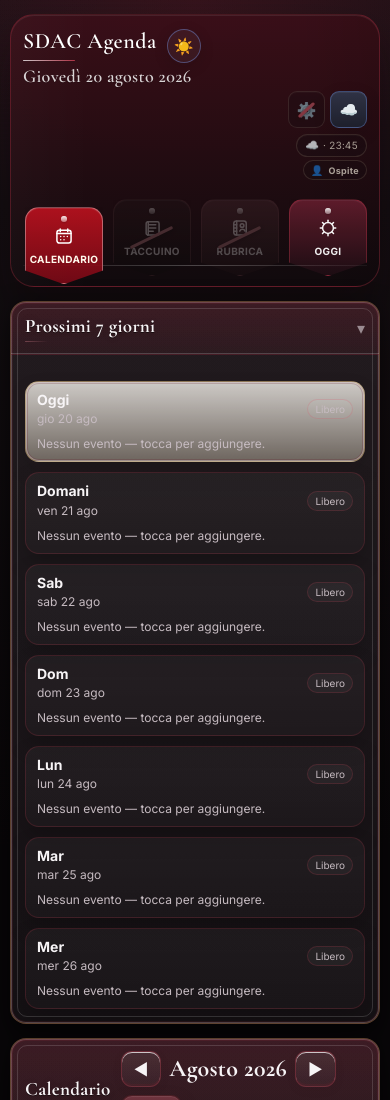
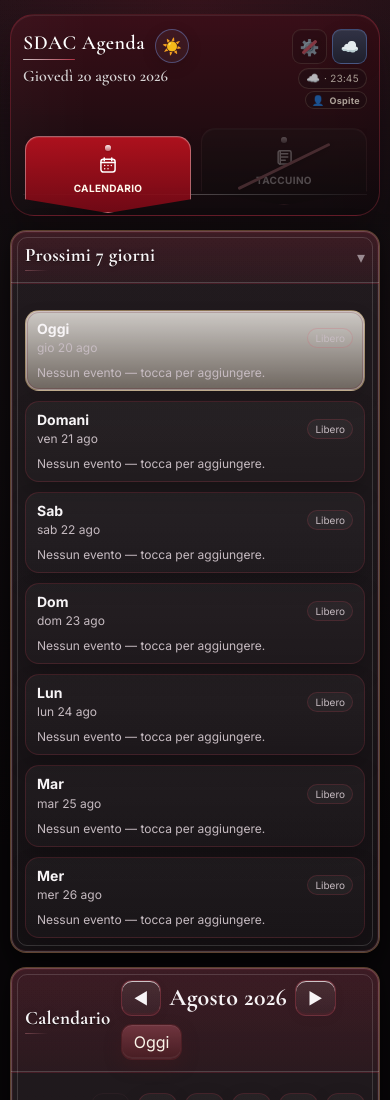
Before and after one commit to RosenLasad/Agenda-sdac-7, a website: page index.html in a window 390 px wide. Shown: the top 1100 px of the page. Drawn offline with nearby package versions, Linux system fonts and the light colour scheme.

Commit message:
Add files via upload

```diff
--- a/index.html
+++ b/index.html
@@ -178,7 +178,7 @@
                 <span class="ico" id="themeToggleIcon">☀️</span>
               </button>
             </div>
-            <div id="todayLine" class="todayLine"></div>
+            <button id="todayLine" class="todayLine todayLineButton" type="button" title="Apri Oggi" aria-label="Apri la pagina Oggi"></button>
           </div>
         </div>
 
@@ -259,38 +259,6 @@
               </svg>
             </span>
             <span class="tabText">Taccuino</span>
-          </div>
-          <div class="tab bookmarkTab bookmarkTab--contacts" data-view="contacts" role="button" tabindex="0" aria-label="Rubrica" title="Rubrica">
-            <span class="tabPin" aria-hidden="true"></span>
-            <span class="tabIcon" aria-hidden="true">
-              <svg viewBox="0 0 24 24" fill="none" xmlns="http://www.w3.org/2000/svg">
-                <rect x="4.5" y="3.5" width="15" height="17" rx="3"></rect>
-                <path d="M8 3.5V20.5"></path>
-                <path d="M5 8H8"></path>
-                <path d="M5 12H8"></path>
-                <path d="M5 16H8"></path>
-                <circle cx="14.5" cy="9" r="2.2"></circle>
-                <path d="M11.7 15.8C12.3 14.4 13.5 13.5 14.9 13.5C16.3 13.5 17.5 14.4 18.1 15.8"></path>
-              </svg>
-            </span>
-            <span class="tabText">Rubrica</span>
-          </div>
-          <div class="tab bookmarkTab bookmarkTab--today" data-view="today" role="button" tabindex="0" aria-label="Oggi" title="Oggi">
-            <span class="tabPin" aria-hidden="true"></span>
-            <span class="tabIcon" aria-hidden="true">
-              <svg viewBox="0 0 24 24" fill="none" xmlns="http://www.w3.org/2000/svg">
-                <circle cx="12" cy="12" r="6.5"></circle>
-                <path d="M12 2.8V5.2"></path>
-                <path d="M12 18.8V21.2"></path>
-                <path d="M2.8 12H5.2"></path>
-                <path d="M18.8 12H21.2"></path>
-                <path d="M5.4 5.4L7.1 7.1"></path>
-                <path d="M16.9 16.9L18.6 18.6"></path>
-                <path d="M16.9 7.1L18.6 5.4"></path>
-                <path d="M5.4 18.6L7.1 16.9"></path>
-              </svg>
-            </span>
-            <span class="tabText">Oggi</span>
           </div>
           <div class="tab bookmarkTab bookmarkTab--courses schoolRoleTab" data-view="courses" role="button" tabindex="0" aria-label="Corsi" title="Corsi">
             <span class="tabPin" aria-hidden="true"></span>
@@ -495,13 +463,8 @@
             </div>
           </div>
         </div>
-      </div>
-    </section>
 
-    <!-- Contacts view -->
-    <section id="view-contacts" class="hidden">
-      <div class="grid gridSingle">
-        <div class="card">
+        <div class="card notebookContactsCard">
           <div class="cardHeader">
             <h2>Rubrica</h2>
             <button class="btn" id="openContactBtn">+ Aggiungi nuovo</button>
@@ -533,8 +496,10 @@
             <div class="list contactList" id="contactList"></div>
           </div>
         </div>
+
       </div>
     </section>
+
     <!-- Today view -->
     <section id="view-today" class="hidden">
       <div class="todayStack">
--- a/service-worker.js
+++ b/service-worker.js
@@ -1,4 +1,4 @@
-const CACHE_NAME = "sdac-agenda-shell-v14-admin-ui";
+const CACHE_NAME = "sdac-agenda-shell-v15-header-nav";
 
 const APP_SHELL = [
   "./",
--- a/style.css
+++ b/style.css
@@ -4190,3 +4190,101 @@
   .administrationOpenBtn{ padding:4px 6px; }
   .administrationAmounts strong{ font-size:11px; }
 }
+
+
+/* ===== Header mobile + Oggi dalla data + Rubrica nel Taccuino (2026-08-21) ===== */
+.todayLineButton{
+  appearance:none;
+  -webkit-appearance:none;
+  display:block;
+  width:auto;
+  min-width:0;
+  border:0;
+  border-radius:7px;
+  background:transparent;
+  padding:1px 3px 2px 0;
+  font-family:var(--serif);
+  cursor:pointer;
+  text-align:left;
+  transition:color .15s ease, background .15s ease, opacity .15s ease;
+}
+.todayLineButton:hover,.todayLineButton:focus-visible{
+  color:#fff;
+  background:rgba(255,255,255,.055);
+  outline:none;
+}
+.todayLineButton:focus-visible{ box-shadow:0 0 0 2px rgba(122,162,255,.22); }
+.todayLineButton.isActive{ color:#fff; }
+:root[data-theme="light"] .todayLineButton:hover,
+:root[data-theme="light"] .todayLineButton:focus-visible,
+:root[data-theme="light"] .todayLineButton.isActive{
+  color:#4b3025;
+  background:rgba(96,65,38,.055);
+}
+
+#view-notebook .notebookContactsCard{
+  grid-column:1 / -1;
+  border-color:color-mix(in srgb, var(--section-accent) 18%, rgba(176,138,74,.42));
+}
+#view-notebook .notebookContactsCard .contactItem:hover,
+#view-notebook .notebookContactsCard .contactItem.expanded{
+  border-color:color-mix(in srgb, var(--section-accent) 34%, rgba(176,138,74,.42));
+}
+#view-notebook .notebookContactsCard .contactCategory{
+  border-color:color-mix(in srgb, var(--section-accent) 30%, rgba(176,138,74,.30));
+  color:var(--section-accent-strong);
+  background:var(--section-tint);
+}
+#view-notebook .notebookContactsCard .contactDetailValue a{
+  color:var(--section-accent-strong);
+  border-bottom-color:var(--section-line);
+}
+#view-notebook .notebookContactsCard #openContactBtn{
+  border-color:color-mix(in srgb, var(--section-accent) 28%, rgba(176,138,74,.35));
+}
+:root[data-theme="light"] #view-notebook .notebookContactsCard .contactCategory{
+  color:var(--section-accent-strong);
+  background:var(--section-tint);
+}
+
+@media (max-width:760px){
+  .headerTop{
+    display:grid;
+    grid-template-columns:minmax(0,1fr) auto;
+    align-items:start;
+    column-gap:8px;
+    row-gap:0;
+    flex-wrap:nowrap;
+  }
+  .headerTop .headLeft{ width:auto; min-width:0; }
+  .actionsBlock{
+    width:auto;
+    min-width:max-content;
+    margin-left:0;
+    align-self:start;
+    gap:4px;
+  }
+  .actionsBlock .actions{ width:auto; gap:5px; }
+  .headerStatusStack{ gap:2px; }
+  .todayLineButton{ max-width:none; white-space:nowrap; }
+}
+@media (max-width:430px){
+  .headerTop{ column-gap:5px; }
+  .brandRow{ gap:6px; }
+  .brandTitle{ font-size:20px; }
+  .themeToggleBtn{ width:30px; min-width:30px; height:30px; }
+  .todayLineButton{ font-size:16px; letter-spacing:.1px; }
+  .settingsMenuBtn,.cloudActionBtn,.loginActionBtn{ min-height:35px; }
+  .settingsMenuBtn,.cloudActionBtn{ width:35px; min-width:35px; height:35px; }
+  .loginActionBtn{ min-width:47px; padding-inline:7px; }
+  .cloudSyncStatus{ min-height:21px; padding:3px 7px; }
+  .sessionRoleBadge{ min-height:18px; padding:2px 6px; }
+}
+@media (max-width:350px){
+  .brandTitle{ font-size:18px; }
+  .todayLineButton{ font-size:14px; }
+  .headerTop{ column-gap:4px; }
+  .actionsBlock .actions{ gap:3px; }
+  .settingsMenuBtn,.cloudActionBtn{ width:33px; min-width:33px; height:33px; min-height:33px; }
+  .loginActionBtn{ min-width:44px; min-height:33px; padding-inline:6px; font-size:11px; }
+}
```
Also changed, not shown: app.js.
